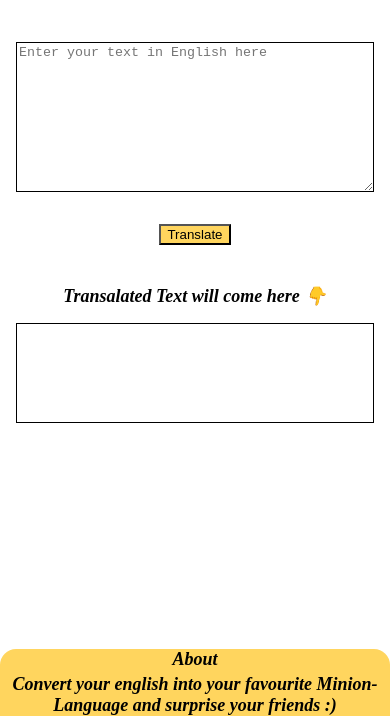
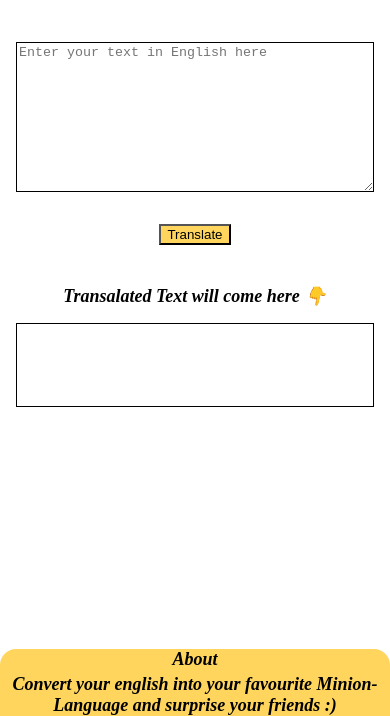
Before and after one commit to siddharth-reddy-1607/Minion-Translator, a plain HTML site: page index.html in a window 390 px wide. Shown: the part 128-844 px from the top of the page. Drawn offline with Linux system fonts and the light colour scheme.

Commit message:
More changes related to responsivity

```diff
--- a/styles.css
+++ b/styles.css
@@ -72,8 +72,8 @@
 {
     border: 1px solid black;
     width: 100%;
-    min-height: 100px;
-    max-height: 100px;
+    min-height:10vh;
+    max-height:20vh;
     overflow: auto;
     margin: auto;
 }
```
